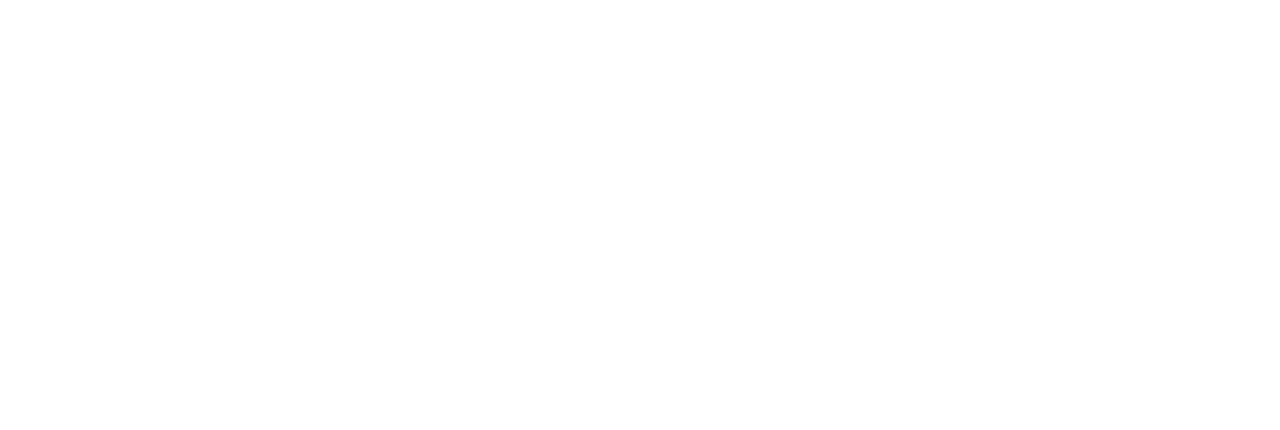
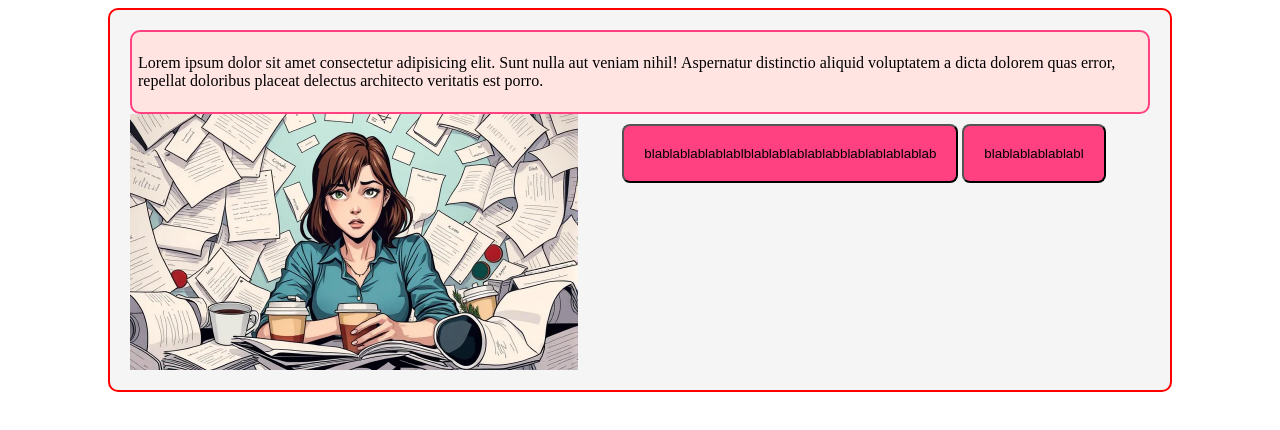
Before and after one commit to Eliott-stf/tp-jeu-histoire-SETIF_Eliott, a plain HTML site: page index.html in a window 1280 px wide. Drawn offline with Linux system fonts and the light colour scheme.

Commit message:
Mise en place des éléments HTML dur et CSS

```diff
--- a/index.html
+++ b/index.html
@@ -1 +1,71 @@
 <!-- ---------- VOTRE HTML ICI ---------- -->
+<!DOCTYPE html>
+<html lang="fr">
+
+<head>
+    <meta charset="UTF-8">
+    <meta name="viewport" content="width=device-width, initial-scale=1.0">
+    <link rel="stylesheet" href="style.css">
+    <title>Histoire</title>
+</head>
+
+<body>
+    <div id="back">
+
+        <div id="text" class="story">
+            <p class="para">Lorem ipsum dolor sit amet consectetur adipisicing elit. Sunt nulla aut veniam nihil! Aspernatur
+                distinctio aliquid voluptatem a dicta dolorem quas error, repellat doloribus placeat delectus architecto
+                veritatis est porro.</p>
+        </div>
+
+        <div class="story-img" style="background-image:url('./assets/images/prompt_1.webp')"></div>
+
+        <div class="btn-back">
+            <button type="button" id="btn-choice-one" class="btn">blablablablablablblablablablablabblablablablablab</button>
+            <button type="button" id="btn-choice-two" class="btn">blablablablablabl</button>
+        </div>
+
+
+
+
+
+
+
+
+
+
+
+
+
+
+
+
+
+
+
+
+
+    </div>
+
+
+
+
+
+
+
+
+
+
+
+
+
+
+
+
+
+
+
+    <script src="script.js"></script>
+</body>
+
+</html>
--- a/script.js
+++ b/script.js
@@ -1,3 +1,2 @@
 console.log('Ça marche 🚀');
-
 // ---------- VOTRE JS ICI ----------
--- a/style.css
+++ b/style.css
@@ -13,4 +13,62 @@
     src: url("./assets/fonts/KOMTXTI_.ttf") format("truetype");
 }
 
+
 /* ---------- VOTRE CSS ICI ---------- */
+:root {
+    --img-height: 512px;
+    --img-width: 896px;
+    --img-scale: .5;
+}
+
+
+.btn {
+    /*Modifier la couleur du background*/
+    background-color: #ff4081;
+    padding: 20px;
+    border-radius: 8px;
+
+}
+
+.para {
+   padding: 6px;
+
+}
+
+.btn-back {
+    flex-direction: row;
+    margin-left: auto;
+    margin-right: auto;
+    bottom: 25px;
+    padding: 10px;
+
+
+}
+
+.story {
+    background-color: #ffe4e1;
+    border: 2px #ff4081 solid;
+    border-radius: 10px;
+}
+
+
+.story-img {
+
+    width: calc(var(--img-width)*var(--img-scale));
+    height: calc(var(--img-height)* var(--img-scale));
+    background-size: calc(var(--img-width) * var(--img-scale)) calc(var(--img-height)* var(--img-scale));
+
+}
+
+
+#back {
+    background-color: #f5f5f5;
+    border-radius: 10px;
+    border: 2px red solid;
+    padding: 20px;
+    display: flex;
+    flex-wrap: wrap;
+    margin-right: 100px;
+    margin-left: 100px;
+    margin-bottom: 20px;
+}
```
